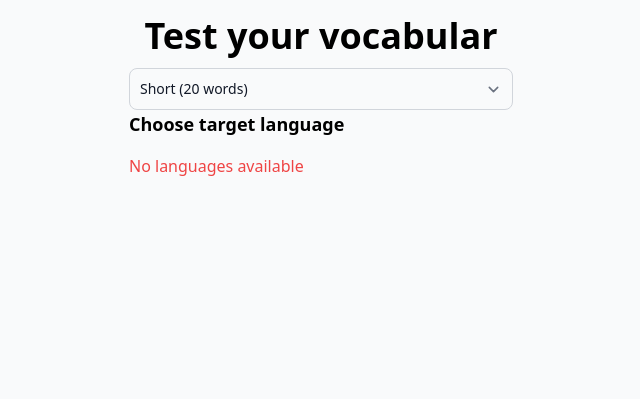
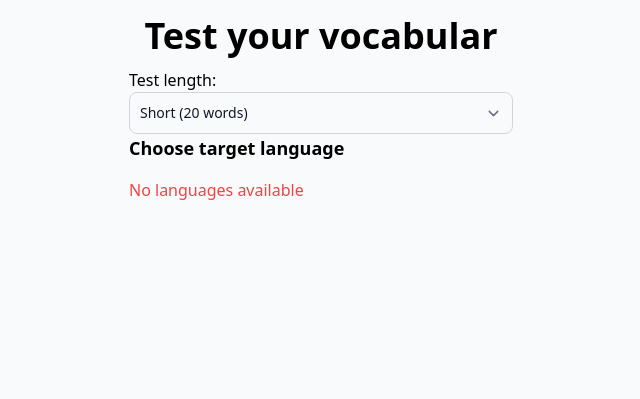
Before and after one commit to Iwwww/vocabulary-testing-site, a Django app: template mysite/polls/templates/polls/index.html in a window 1280 px wide. Shown: the part 64-463 px from the top of the page, without its empty margins (319-959 px from the left). Run offline with Django 5.2, Linux system fonts and the light colour scheme; the template is opened without the code that fills it, so the values that code supplies are empty; style sheets or scripts are compiled from the project's sources; parts of the project's set-up code (start-up, migrations or seed data) failed here and were passed over; some libraries are stand-ins or nearby versions.

Commit message:
Add label for select

```diff
--- a/mysite/polls/templates/polls/index.html
+++ b/mysite/polls/templates/polls/index.html
@@ -7,8 +7,9 @@
   <div class="max-w-sm mx-auto">
     <form class="max-w-sm" action="{% url 'polls:testing' %}" method="post">
       {% csrf_token %}
+      <label for="test-length">{% trans 'Test length' %}:</label>
       <select
-        id="countries"
+        id="test-length"
         class="bg-gray-50 border border-gray-300 text-gray-900 text-sm rounded-lg focus:ring-blue-500 focus:border-blue-500 block w-full p-2.5"
         name="test_length"
       >
```
